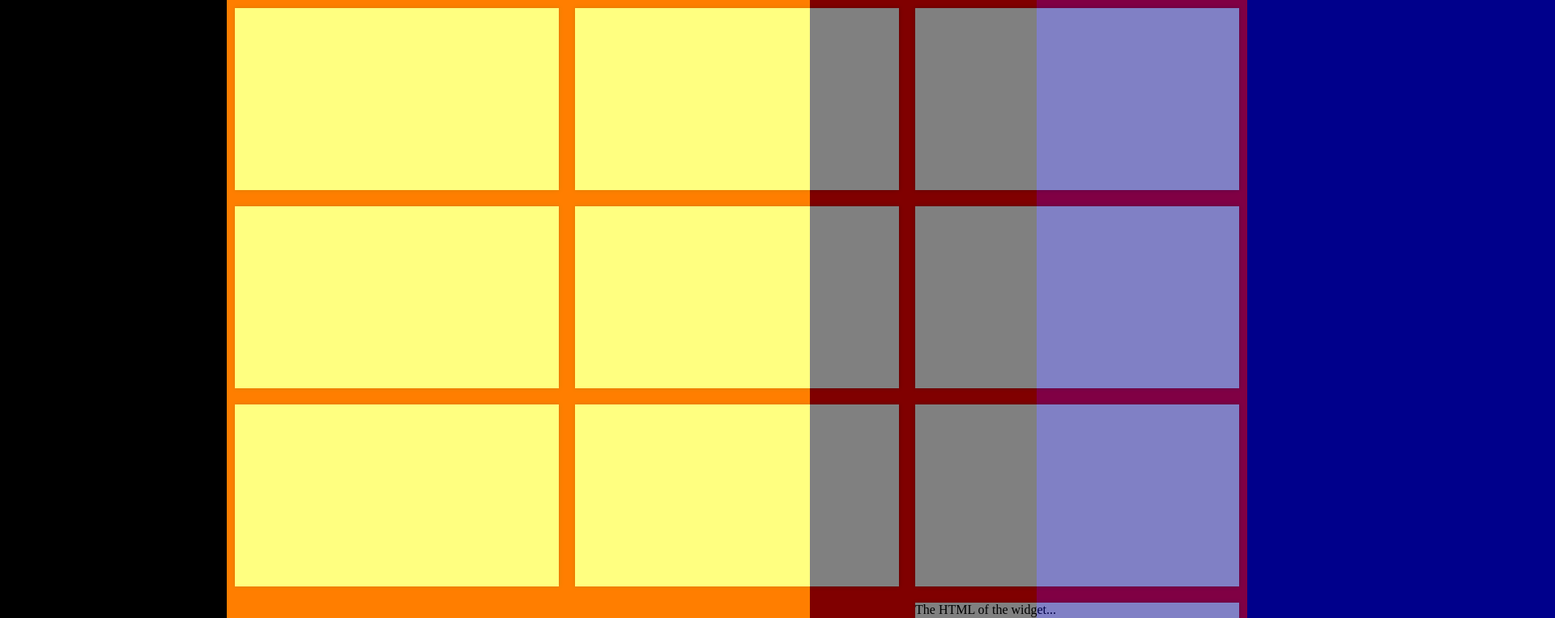
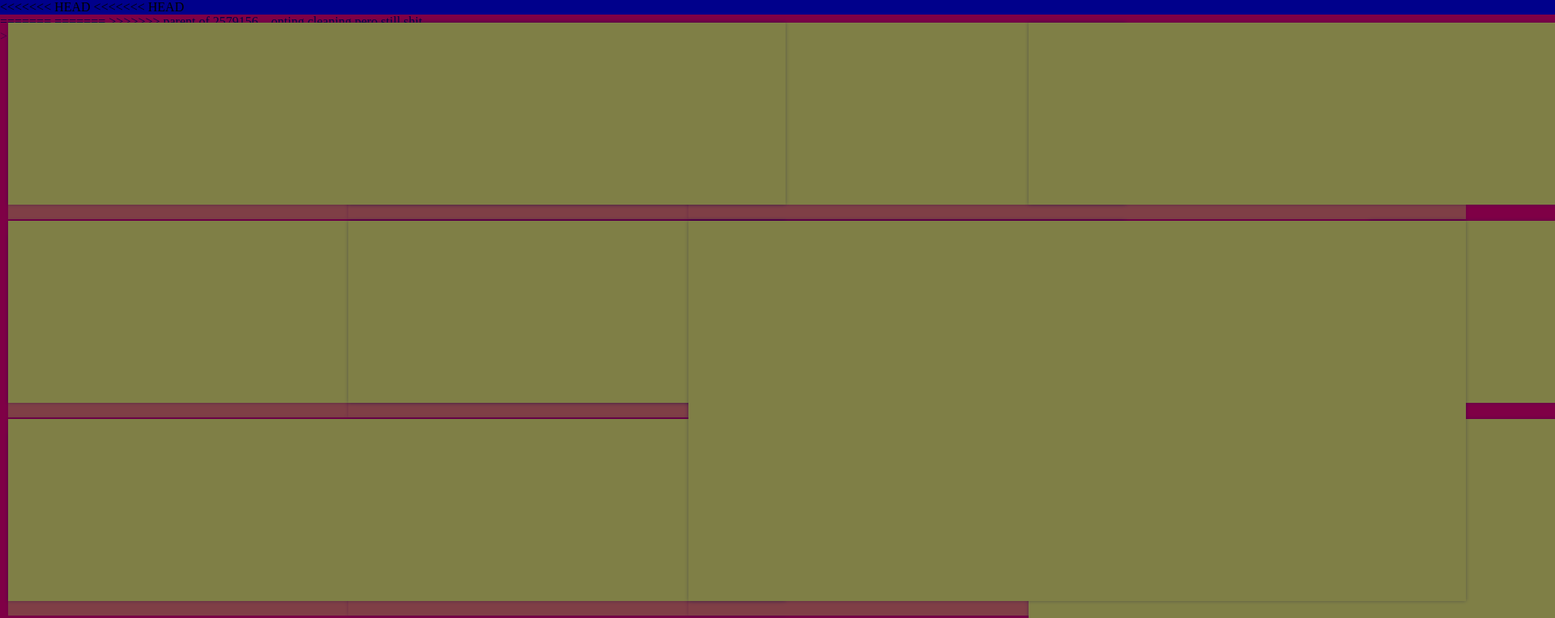
Before and after one commit to valcroft/ckt_15bappform, a plain HTML site: page index.html in a window 1280 px wide. Shown: the top 764 px of the page at 81% size, 1920 px wide, since content can reach past the window. Drawn offline with Linux system fonts and the light colour scheme.

Commit message:
bakit ayaw magrollback save change
yung may changes from demo site

```diff
--- a/css/main.css
+++ b/css/main.css
@@ -92,41 +92,77 @@ font-size: 2em;
 padding-top: 20%;
 }
 
+<<<<<<< HEAD
+=======
 .main-square {
       width: 100%;
+
+    //margin: 0 auto;
+  //  position: relative;
     background-color: black;
 }
+>>>>>>> parent of 2579156... onting cleaning pero still shit
 
-/* Grids */
+
 .gridster {
     margin: 0 auto;
-    position: relative;
-   width: 720px;
+<<<<<<< HEAD
+<<<<<<< HEAD
+    width: 960px;
+}
+.gridster .gs-w {
+    background: #fff none repeat scroll 0 0;
+    box-shadow: 0 0 5px rgba(0, 0, 0, 0.3);
+=======
+=======
+>>>>>>> parent of 2579156... onting cleaning pero still shit
+  //  position: relative;
+
+   width: 960px;
+
+
+   // height: 100%;
+
+
+
     background-color: yellow;
 
 }
 
-.gridster >  ul {
+.gridster ul {
+  //  position: relative;
+   //margin: 0 auto;
+    box-sizing: border-box;
+    list-style-type: none;
+//width: 960px;
+ //   height: 960px;
+    padding: 0;
+    margin: 0;
 
-
-    list-style-type: none;
-    width: 100%;
-    padding: 0;
-    margin: 0 auto auto;
-
-
+  //  padding: 0;
     background-color: red;
     opacity: 0.5;
 }
+.gridster >li {
+
+    background-color: white;
+     list-style-type: none;
 
 
-.gridster   li {
-      list-style-type: none;
+
+}
+
+.gridster li {
     background: #FFF;
+>>>>>>> parent of 2579156... onting cleaning pero still shit
     cursor: pointer;
-    -webkit-box-shadow: 0 0 5px rgba(0,0,0,0.3);
-    box-shadow: 0 0 5px rgba(0,0,0,0.3);
 }
+.gridster .player {
+    box-shadow: 3px 3px 5px rgba(0, 0, 0, 0.3);
+}
+.gridster .gs-w.try {
+    background-image: url("../img/sprite.png");
+    ba
 
 
 /* End of Grids */
--- a/index.html
+++ b/index.html
@@ -40,8 +40,28 @@
   <!-- <div id="intro_first" class="intro">Testing</div>-->
 <div class ="main-square">
 <div class="gridster">
+<<<<<<< HEAD
+<<<<<<< HEAD
     <ul >
+       <li class="gs-w" data-sizey="1" data-sizex="2" data-col="1" data-row="1">
+<li class="gs-w" data-sizey="1" data-sizex="1" data-col="1" data-row="3">
+<li class="gs-w" data-sizey="1" data-sizex="2" data-col="3" data-row="5">
+<li class="gs-w" data-sizey="2" data-sizex="2" data-col="3" data-row="3">
+<li class="try gs-w" data-max-sizey="1" data-max-sizex="1" data-sizey="1" data-sizex="1" data-col="5" data-row="1" style="position: absolute;">
+<span class="gs-resize-handle gs-resize-handle-both"></span>
+</li>
+<li class="gs-w player-revert" data-sizey="1" data-sizex="2" data-col="3" data-row="1" style="position: absolute;">
+<li class="gs-w" data-sizey="1" data-sizex="1" data-col="5" data-row="2">
+<li class="gs-w" data-sizey="1" data-sizex="1" data-col="6" data-row="1">
+<li class="gs-w" data-sizey="1" data-sizex="1" data-col="6" data-row="2">
+<li class="gs-w" data-sizey="1" data-sizex="1" data-col="1" data-row="2">
+<li class="gs-w" data-sizey="2" data-sizex="1" data-col="2" data-row="2"> <li data-row="1" data-col="1" data-sizex="1" data-sizey="1"></li>
+=======
+=======
+>>>>>>> parent of 2579156... onting cleaning pero still shit
+    <ul style="height: 640px; width: 640px; position: relative;">
         <li data-row="1" data-col="1" data-sizex="1" data-sizey="1"></li>
+>>>>>>> parent of 2579156... onting cleaning pero still shit
         <li data-row="2" data-col="1" data-sizex="1" data-sizey="1"></li>
         <li data-row="3" data-col="1" data-sizex="1" data-sizey="1"></li>
 
--- a/js/body.js
+++ b/js/body.js
@@ -6,8 +6,7 @@ jQuery(document).ready(function($) {
         widget_margins: [10, 10],
         widget_base_dimensions: [200, 200]
     });
-gridster.add_widget('<li class="new">The HTML of the widget...</li>', 1,1 ,3, 4);
+
     });
 
-
 });
```
